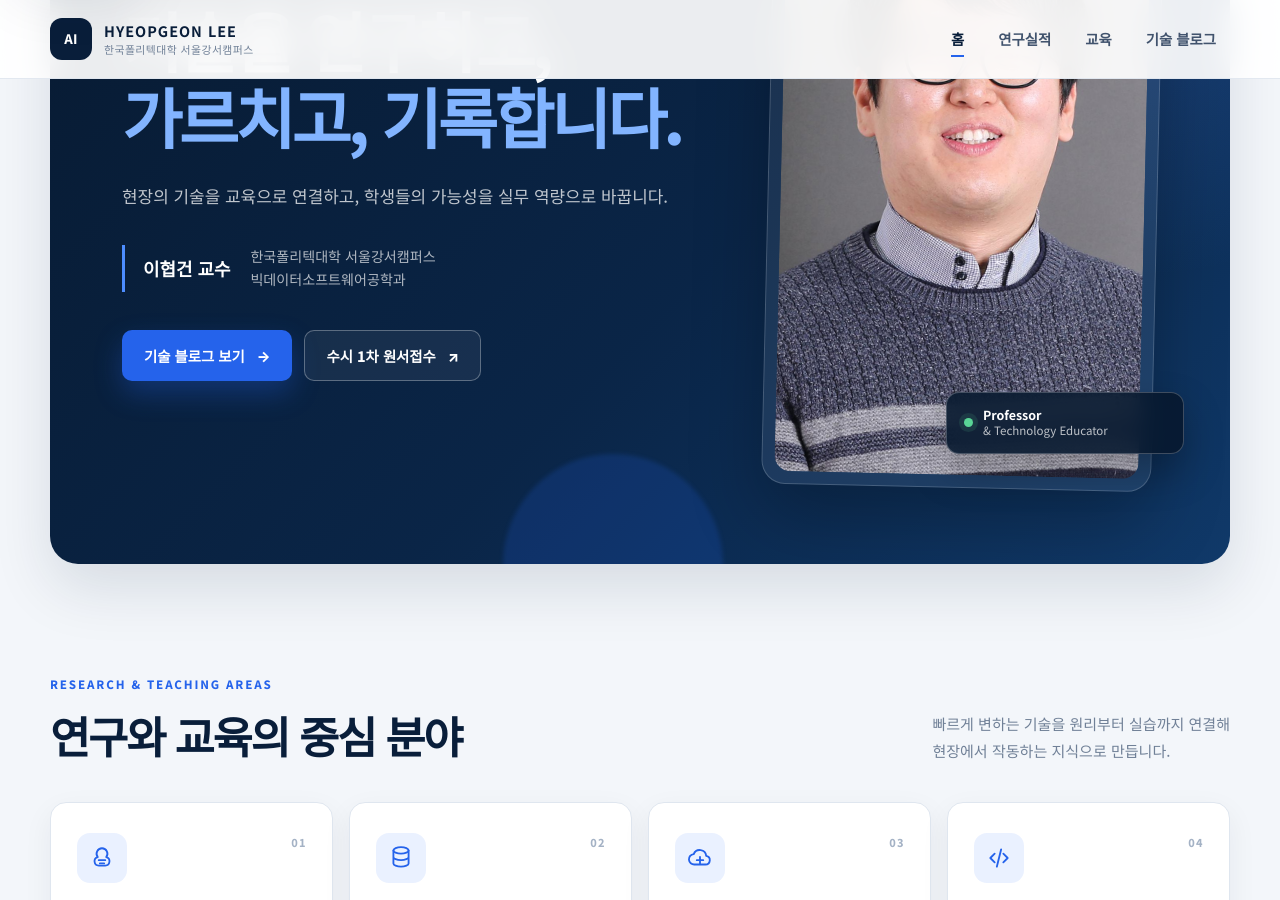
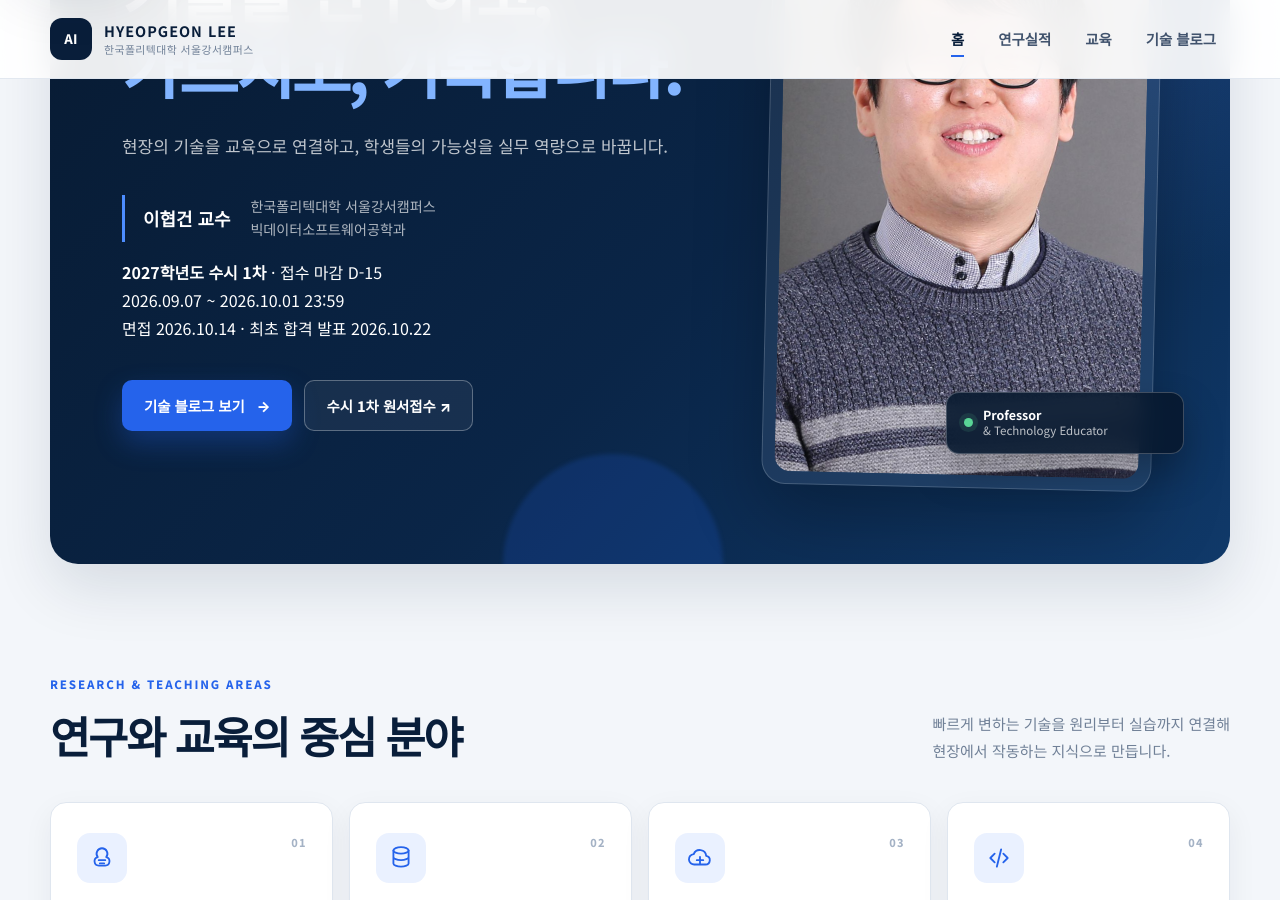
Before and after one commit to Hyeopgeon-Lee/hyeopgeon-Lee.github.io, a Jekyll site: the page built from index.md, in a window 1280 px wide and 900 px high, scrolled down 325 px. Built offline with Jekyll 4.4.1, drawn with Linux system fonts in a browser that asks for light colours; some of the changed lines change nothing that is shown.

Commit message:
Update admissions links and schedule automatically

```diff
--- a/_layouts/default.html
+++ b/_layouts/default.html
@@ -3,6 +3,7 @@
 <head>
   {% include head.html %}
   {% include head/custom.html %}
+  <script defer src="{{ '/admission.js' | relative_url }}"></script>
 </head>
 {% assign is_home = false %}
 {% if page.url == '/' %}
--- /dev/null
+++ b/admission.js
@@ -0,0 +1,70 @@
+/* 2027 admissions. Source: Seoul Gangseo official prospectus, p.7 (2026-09-16).
+ * Keep identical copies in the department, portfolio and professor sites.
+ * All dates have an explicit Korea offset; never infer an unannounced admission round.
+ */
+(function (root) {
+  'use strict';
+  const GUIDE = 'https://www.kopo.ac.kr/kangseo/content.do?menu=321';
+  const APPLY = 'https://www.kopo.ac.kr/kangseo/content.do?menu=1714';
+  const rounds = [
+    {name:'수시 1차', start:'2026-09-07', end:'2026-10-01', interview:'2026-10-14', result:'2026-10-22', seats:23,
+      apply:'https://apply.jinhakapply.com/Notice/5041044/A'},
+    {name:'수시 2차', start:'2026-11-11', end:'2026-11-27', interview:'2026-12-02', result:'2026-12-17', seats:4, apply:APPLY},
+    {name:'정시모집', start:'2027-01-04', end:'2027-01-22', interview:'2027-01-27', result:'2027-02-04', seats:3, apply:APPLY}
+  ];
+  const instant = (day) => Date.parse(day + 'T00:00:00+09:00');
+  const koreaDay = (now) => new Date(Number(now) + 9*3600000).toISOString().slice(0,10);
+  const shortDate = (day) => day.slice(5).replace('-', '.');
+  const fullDate = (day) => day.replaceAll('-', '.');
+  function getState(now = new Date()) {
+    const today = koreaDay(now);
+    const round = rounds.find(r => today <= r.end);
+    const previous = [...rounds].reverse().find(r => today > r.end);
+    let pending = '';
+    if (previous && today <= previous.result) {
+      pending = today <= previous.interview
+        ? `${previous.name} 면접 ${fullDate(previous.interview)}`
+        : `${previous.name} 최초 합격자 발표 ${fullDate(previous.result)}`;
+    }
+    if (!round) return {phase:'closed', name:'입학 안내', title:'입학 안내', countdown:'2027학년도 정규 원서접수 종료',
+      button:'추가모집·입학 공지 확인', href:GUIDE, period:'추가모집 여부는 공식 안내 확인', pending,
+      interview:today <= '2027-03-01' ? '2027.01.27' : '공식 모집요강 확인',
+      result:today <= '2027-03-01' ? '2027.02.04' : '공식 모집요강 확인',
+      seats:'모집인원은 공식 모집요강 확인', start:'—', end:'—'};
+    const open = today >= round.start;
+    const days = Math.round((instant(open ? round.end : round.start) - instant(today))/86400000);
+    return {phase:open?'open':'upcoming', name:round.name, title:`2027학년도 ${round.name}`,
+      countdown:open ? (days===0?'오늘 23:59 접수 마감':`접수 마감 D-${days}`) : `접수 시작 D-${days}`,
+      button:open?`${round.name} 원서접수`:`${round.name} 모집일정 확인`, href:open?round.apply:GUIDE,
+      period:`${fullDate(round.start)} ~ ${fullDate(round.end)} 23:59`, pending,
+      interview:fullDate(round.interview), result:fullDate(round.result),
+      seats:`${round.name} ${round.seats}명`, start:shortDate(round.start), end:shortDate(round.end)};
+  }
+  function update(doc = root.document, now = new Date()) {
+    const state = getState(now);
+    doc.querySelectorAll('[data-admission]').forEach(el => {
+      const value = state[el.getAttribute('data-admission')];
+      if (value !== undefined) el.textContent = value;
+    });
+    doc.querySelectorAll('[data-admission-link]').forEach(el => {
+      el.href = state.href;
+      el.setAttribute('data-admission-phase', state.phase);
+      el.textContent = state.button + ' ↗';
+      el.setAttribute('aria-label', state.button + ' (새 창)');
+    });
+    doc.querySelectorAll('[data-admission-pending]').forEach(el => {
+      el.textContent = state.pending;
+      el.hidden = !state.pending;
+    });
+    doc.querySelectorAll('[data-admission-card]').forEach(el => el.setAttribute('aria-label', state.title + ' 일정'));
+    return state;
+  }
+  root.Admissions = {getState, update, rounds};
+  if (typeof module !== 'undefined' && module.exports) module.exports = root.Admissions;
+  if (root.document) {
+    const start = () => { update(); root.setInterval(() => update(), 30000); };
+    if (root.document.readyState === 'loading') root.document.addEventListener('DOMContentLoaded', start);
+    else start();
+    root.document.addEventListener('visibilitychange', () => { if (!root.document.hidden) update(); });
+  }
+})(typeof window !== 'undefined' ? window : globalThis);
--- a/assets/js/analytics.js
+++ b/assets/js/analytics.js
@@ -21,6 +21,7 @@
       return null;
     }
 
+    if (link.hasAttribute('data-admission-link')) return link.getAttribute('data-admission-phase') === 'open' ? 'apply_click' : 'admission_info_click';
     if (url.hostname === "apply.jinhakapply.com") return "apply_click";
     if (url.hostname === "open.kakao.com") return "kakao_consult_click";
     if (url.hostname === "ai.k-bigdata.kr") return "department_site_click";
--- a/index.md
+++ b/index.md
@@ -15,9 +15,10 @@ description: "한국폴리텍대학 서울강서캠퍼스 이협건 교수의
       <span>한국폴리텍대학 서울강서캠퍼스<br>빅데이터소프트웨어공학과</span>
     </div>
 
+    <p><strong data-admission="title">입학 안내</strong> · <span data-admission="countdown">공식 모집요강 확인</span><br><span data-admission="period"></span><br>면접 <span data-admission="interview">공식 안내 확인</span> · 최초 합격 발표 <span data-admission="result">공식 안내 확인</span></p><p data-admission-pending hidden></p>
     <div class="hero-actions">
       <a class="button button--primary" href="{{ '/blog/' | relative_url }}">기술 블로그 보기 <span aria-hidden="true">→</span></a>
-      <a class="button button--secondary" href="https://apply.jinhakapply.com/Notice/5041044/A" target="_blank" rel="noopener noreferrer">수시 1차 원서접수 <span aria-hidden="true">↗</span></a>
+      <a class="button button--secondary" href="https://www.kopo.ac.kr/kangseo/content.do?menu=321" data-admission-link target="_blank" rel="noopener noreferrer">입학 일정 확인 ↗</a>
     </div>
   </div>
 
```
